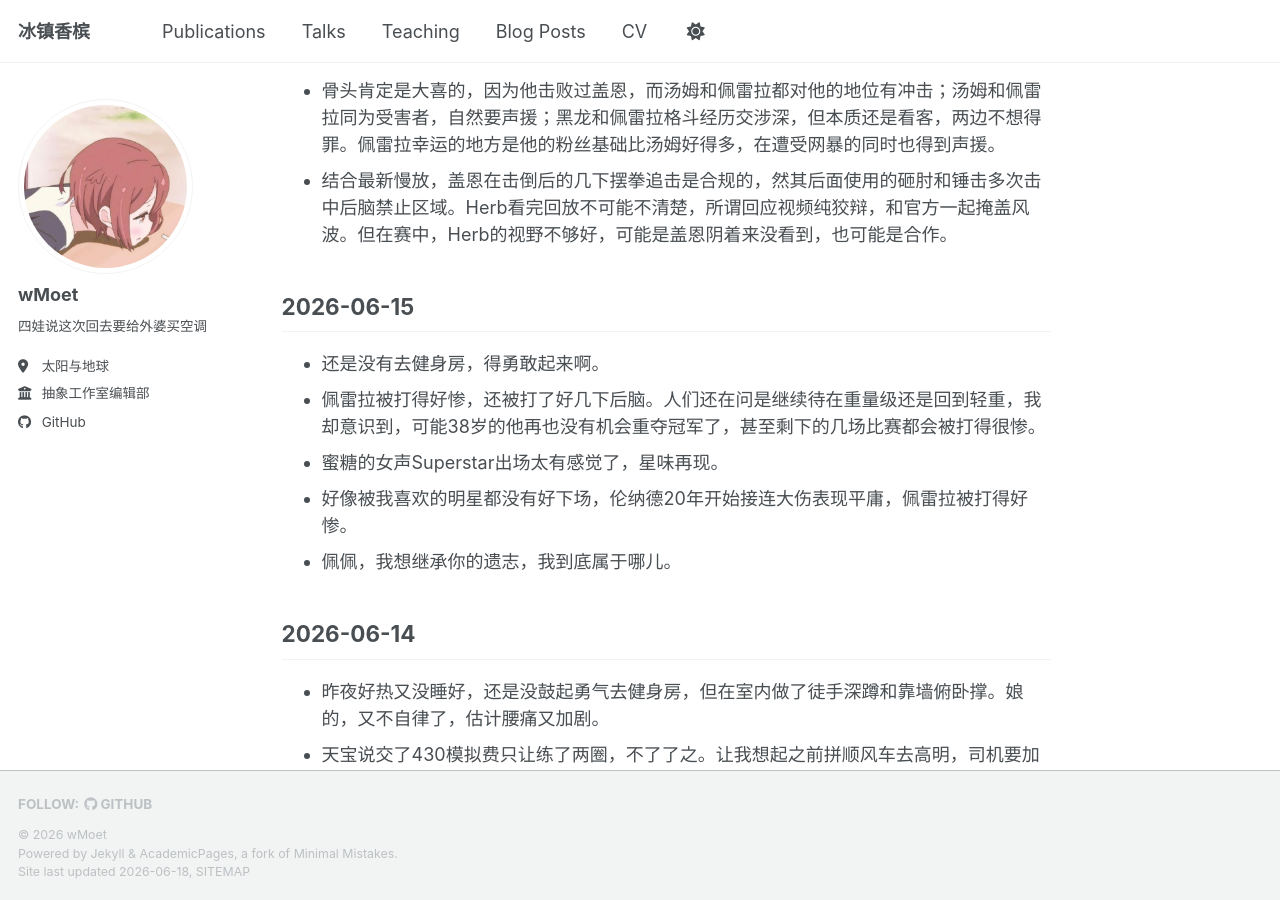
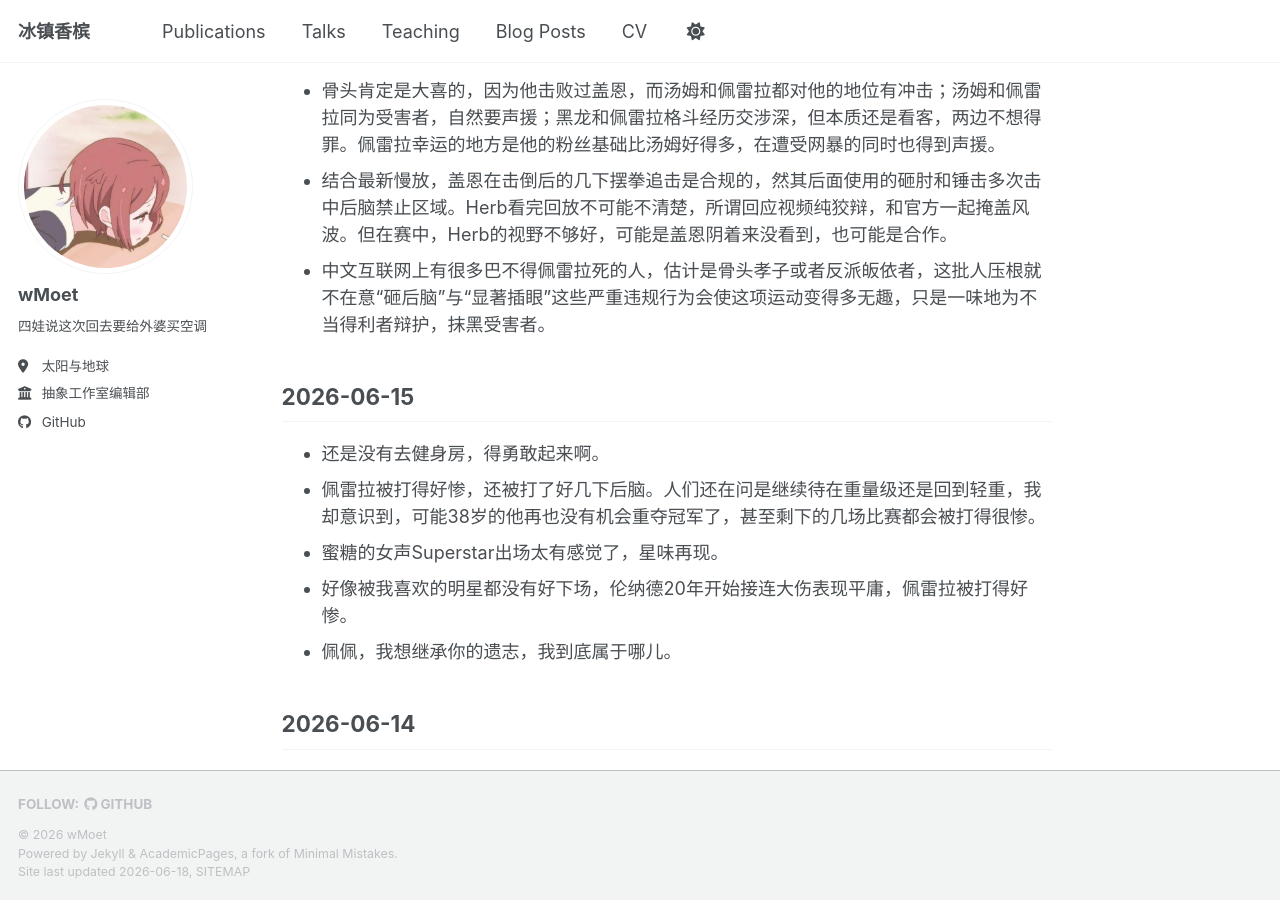
Before and after one commit to wMoet/wMoet.github.io, a Jekyll site: the page built from _posts/2026-12-31-我想说说2026.md, in a window 1280 px wide and 900 px high, scrolled down 944 px. Built offline with Jekyll 4.4.1, drawn with Linux system fonts in a browser that asks for light colours; a script bundle is joined from its source files by our own code; library files that are not in the unit come from our copies.

Commit message:
Update 2026-12-31-我想说说2026.md

```diff
--- a/_posts/2026-12-31-我想说说2026.md
+++ b/_posts/2026-12-31-我想说说2026.md
@@ -14,6 +14,7 @@ tags:
 - 这事很明显就是违规击打后脑需要裁判介入做出处罚的，事后发一个区域定义的讲解视频单纯避重就轻。运动员的手都非常大，战斗场面也是混乱的，不可能有电子回看去精细且迅速智能地做出违规处罚，大家都是遵循着某种默契地比赛。击倒对手后当然要追击，但追击的动作是有讲究的，在过去，针对后脑的击打必需很谨慎，运动员是知道自己选择的攻击模式有多大概率牵连到后脑的，摆拳和自上而下的肘击在对方被击倒后都是常用的追击模式。肘击比起侧面的摆拳对后脑的涉及更大，而由于一方在倒下，另一方在追击，双方身躯是移动的，此时的肘击倘若牵涉到后脑，一般裁判是不会判罚的，因为只是一瞬间的事，得维持比赛的观赏性。而当追击方挟持住对方身体后，大家姿态稳定，再作肘击就得瞄准对方脑袋侧面，通常是不会再击打对方的后脑的，因为这种模式就是会牵涉到违规区域。而盖恩当时的攻击，是在姿态稳定后，持续作出针对佩雷拉后脑的肘击，这种肯定是会击打到所谓的“一英寸中轴以及枕部的”，只是比赛的画面是高速发展与混乱的，你要找到很清晰的“击打枕部或准确打在一英寸中轴”的画面会很困难，但事后慢看回放，不难看出是有落在违规区域的打击的。因为运动员的手都非常大，但你瞄准后脑而非脑袋侧面做出打击时，肯定就是会违规的。所以过往的追击，都是瞄准的脑袋侧面，因为彼此移动会让你的肘击落位变成对方后脑，这种是可以原谅的。而盖恩在这次追击中，是直接瞄准后脑连续肘击，一个经验丰富的观众观赛时就该意识到这是很罕见的画面。违规是无可置疑的事实。至于Herb当时不介于，或许是赛前收到指示，也或许是场面太大不敢介入，另外这种吃相难看的追击也不多见，他自己也犹豫。
 - 骨头肯定是大喜的，因为他击败过盖恩，而汤姆和佩雷拉都对他的地位有冲击；汤姆和佩雷拉同为受害者，自然要声援；黑龙和佩雷拉格斗经历交涉深，但本质还是看客，两边不想得罪。佩雷拉幸运的地方是他的粉丝基础比汤姆好得多，在遭受网暴的同时也得到声援。
 - 结合最新慢放，盖恩在击倒后的几下摆拳追击是合规的，然其后面使用的砸肘和锤击多次击中后脑禁止区域。Herb看完回放不可能不清楚，所谓回应视频纯狡辩，和官方一起掩盖风波。但在赛中，Herb的视野不够好，可能是盖恩阴着来没看到，也可能是合作。
+- 中文互联网上有很多巴不得佩雷拉死的人，估计是骨头孝子或者反派皈依者，这批人压根就不在意“砸后脑”与“显著插眼”这些严重违规行为会使这项运动变得多无趣，只是一味地为不当得利者辩护，抹黑受害者。
 
 ## 2026-06-15
 - 还是没有去健身房，得勇敢起来啊。
```
